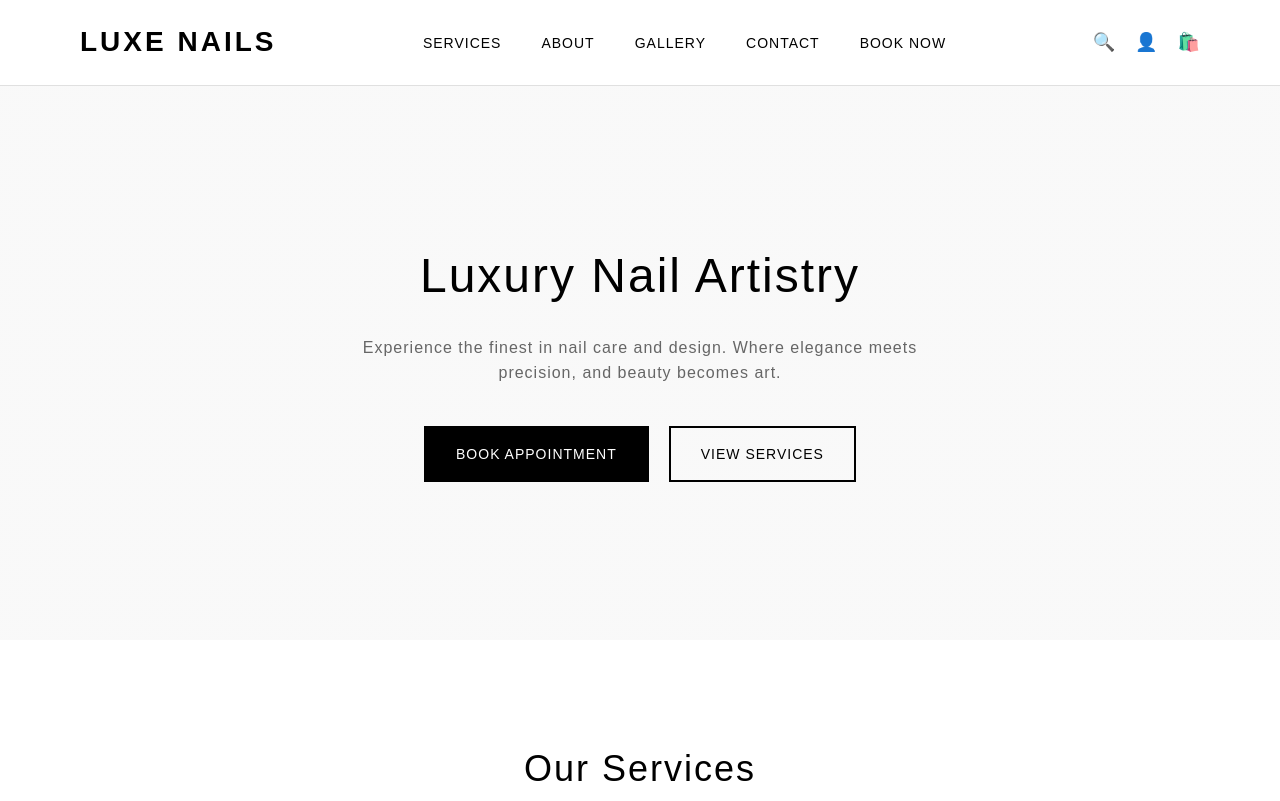
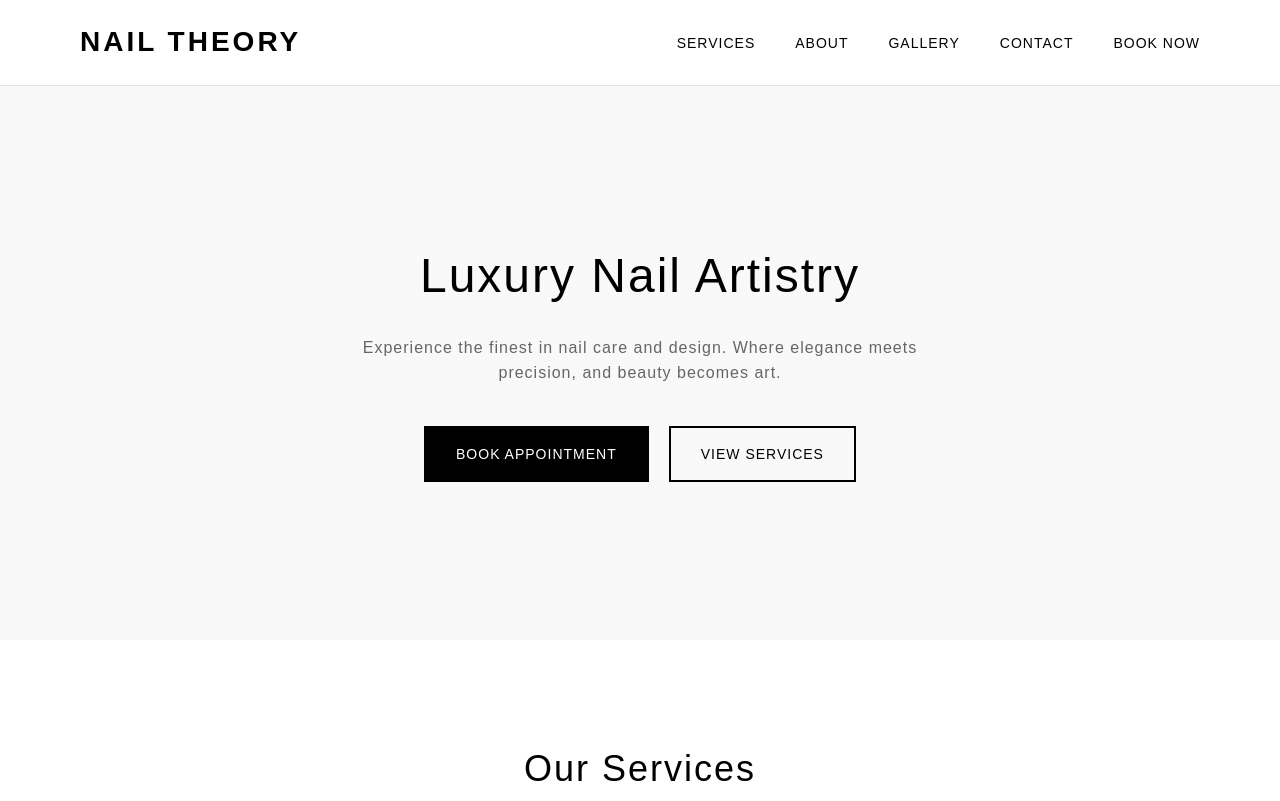
Before and after one commit to mingjianginvestments-lgtm/luxe-nails-studio, a plain HTML site: page index.html in a window 1280 px wide. Shown: the top 801 px of the page. Drawn offline with Linux system fonts and the light colour scheme.

Commit message:
Update brand name to Nail Theory and remove top navigation icons

```diff
--- a/index.html
+++ b/index.html
@@ -3,7 +3,7 @@
 <head>
     <meta charset="UTF-8">
     <meta name="viewport" content="width=device-width, initial-scale=1.0">
-    <title>Luxe Nails Studio</title>
+    <title>Nail Theory</title>
     <style>
         * {
             margin: 0;
@@ -64,17 +64,6 @@
 
         .nav-menu li a:hover {
             opacity: 0.7;
-        }
-
-        .nav-icons {
-            display: flex;
-            gap: 20px;
-        }
-
-        .nav-icons a {
-            color: #000000;
-            font-size: 18px;
-            text-decoration: none;
         }
 
         /* Hero Section */
@@ -382,7 +371,7 @@
     <!-- Header -->
     <header class="header">
         <div class="nav-container">
-            <a href="#" class="logo">LUXE NAILS</a>
+            <a href="#" class="logo">NAIL THEORY</a>
             <nav>
                 <ul class="nav-menu">
                     <li><a href="#services">Services</a></li>
@@ -392,11 +381,6 @@
                     <li><a href="#booking">Book Now</a></li>
                 </ul>
             </nav>
-            <div class="nav-icons">
-                <a href="#search">🔍</a>
-                <a href="#account">👤</a>
-                <a href="#cart">🛍️</a>
-            </div>
         </div>
     </header>
 
@@ -457,7 +441,7 @@
             <div class="about-content">
                 <div class="about-text">
                     <h2>Crafting Beauty Since 2020</h2>
-                    <p>At Luxe Nails Studio, we believe that nail care is an art form. Our team of certified nail technicians combines traditional techniques with modern innovation to deliver exceptional results.</p>
+                    <p>At Nail Theory, we believe that nail care is an art form. Our team of certified nail technicians combines traditional techniques with modern innovation to deliver exceptional results.</p>
                     <p>We use only the finest products and maintain the highest standards of hygiene and safety. Every client receives personalized attention in our serene, luxury environment.</p>
                     <p>Our commitment to excellence has made us the preferred choice for discerning clients who appreciate quality, artistry, and impeccable service.</p>
                 </div>
@@ -480,10 +464,10 @@
                     Beverly Hills, CA 90210</p>
 
                     <p><strong>Phone:</strong><br>
-                    (555) 123-LUXE</p>
+                    (555) 123-NAIL</p>
 
                     <p><strong>Email:</strong><br>
-                    hello@luxenailsstudio.com</p>
+                    hello@nailtheory.com</p>
 
                     <p><strong>Hours:</strong><br>
                     Monday - Friday: 9:00 AM - 7:00 PM<br>
@@ -542,7 +526,7 @@
                 </div>
             </div>
             <div class="footer-bottom">
-                <p>&copy; 2025 Luxe Nails Studio. All rights reserved.</p>
+                <p>&copy; 2025 Nail Theory. All rights reserved.</p>
             </div>
         </div>
     </footer>
```
